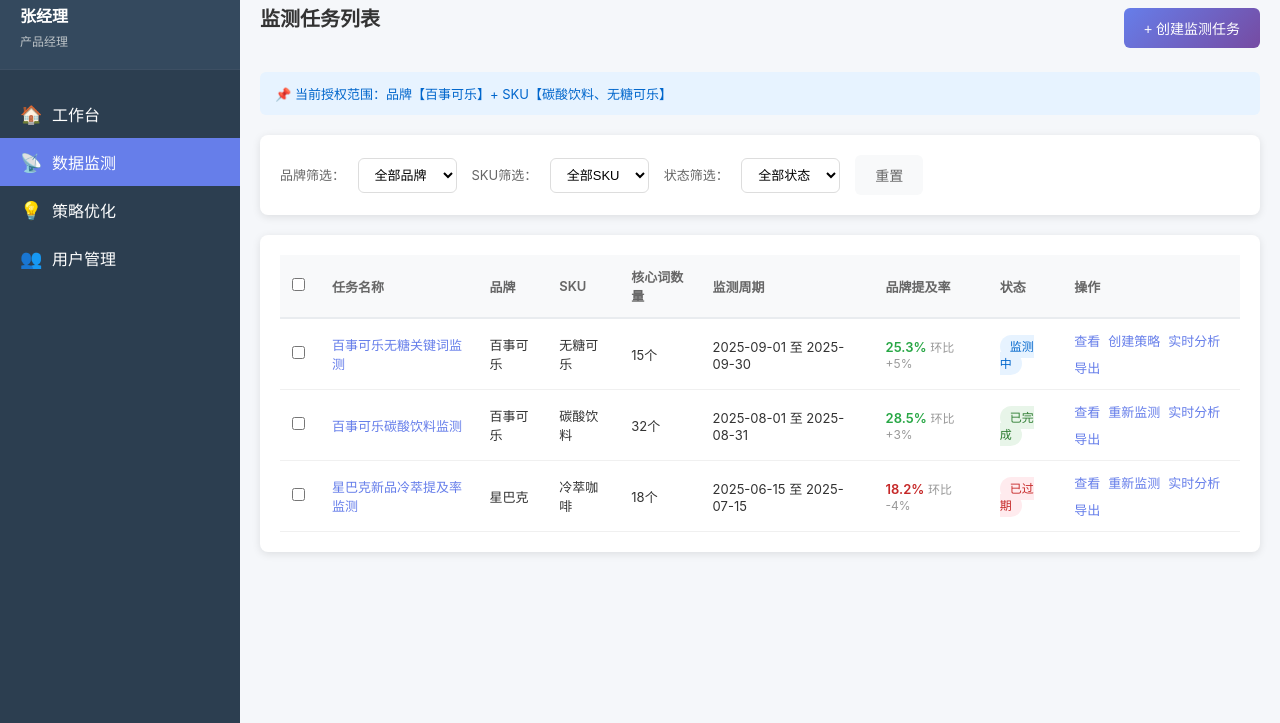
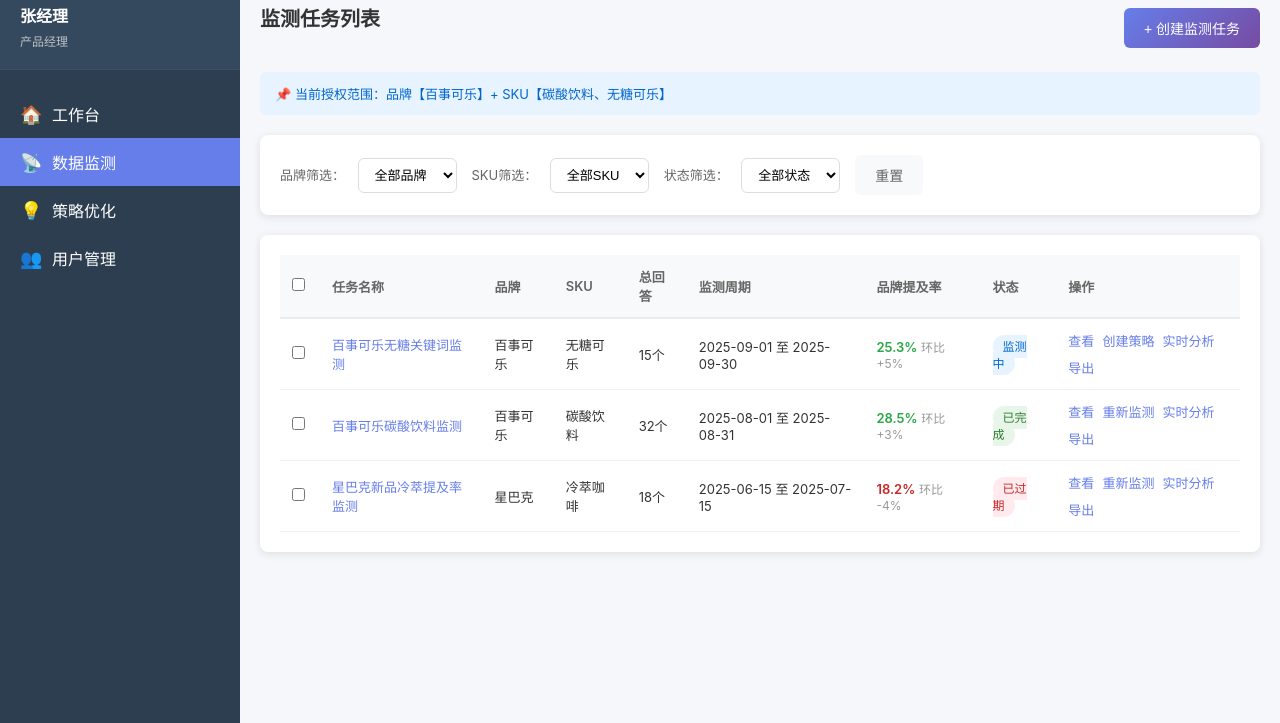
Before and after one commit to Nickzhangshibo/GEO-System, a plain HTML site: page html-1/monitoring-list.html in a window 1280 px wide. Shown: the part 77-800 px from the top of the page. Drawn offline with Linux system fonts and the light colour scheme.

Commit message:
将表格列名【核心词数量】修改为【总回答】
- 更新监测中心列表页和监测中心页的表格表头
- 涉及文件：
  * html-2/monitoring-list.html
  * html-2/monitoring.html
  * html-1/monitoring-list.html
  * html-1/monitoring.html

```diff
--- a/html-1/monitoring-list.html
+++ b/html-1/monitoring-list.html
@@ -328,7 +328,7 @@
                                 <th>任务名称</th>
                                 <th>品牌</th>
                                 <th>SKU</th>
-                                <th>核心词数量</th>
+                                <th>总回答</th>
                                 <th>监测周期</th>
                                 <th>品牌提及率</th>
                                 <th>状态</th>
```
Also changed, not shown: html-1/monitoring.html (+1 -1 lines), html-2/monitoring-list.html (+1 -1 lines), html-2/monitoring.html (+1 -1 lines).
